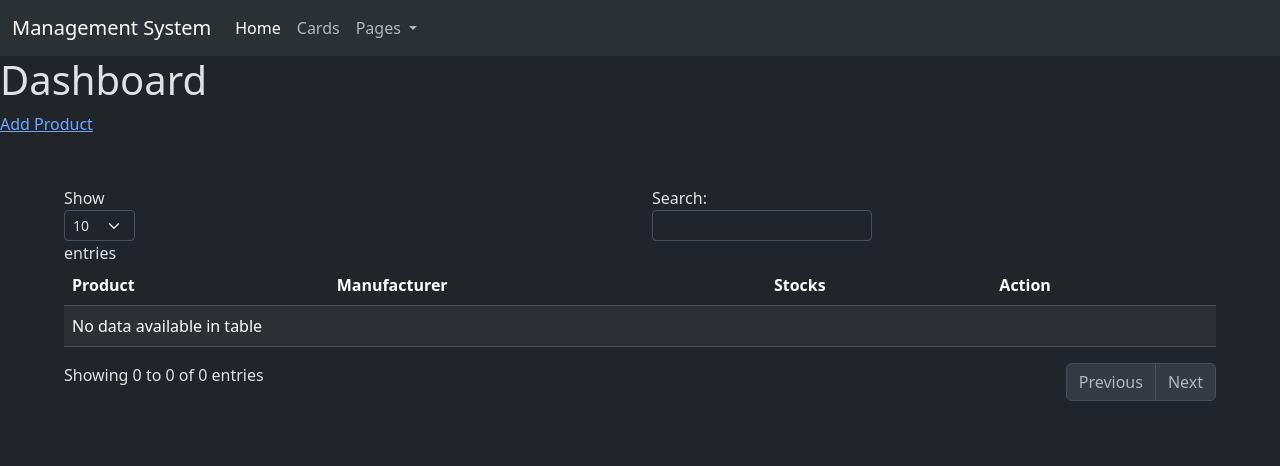
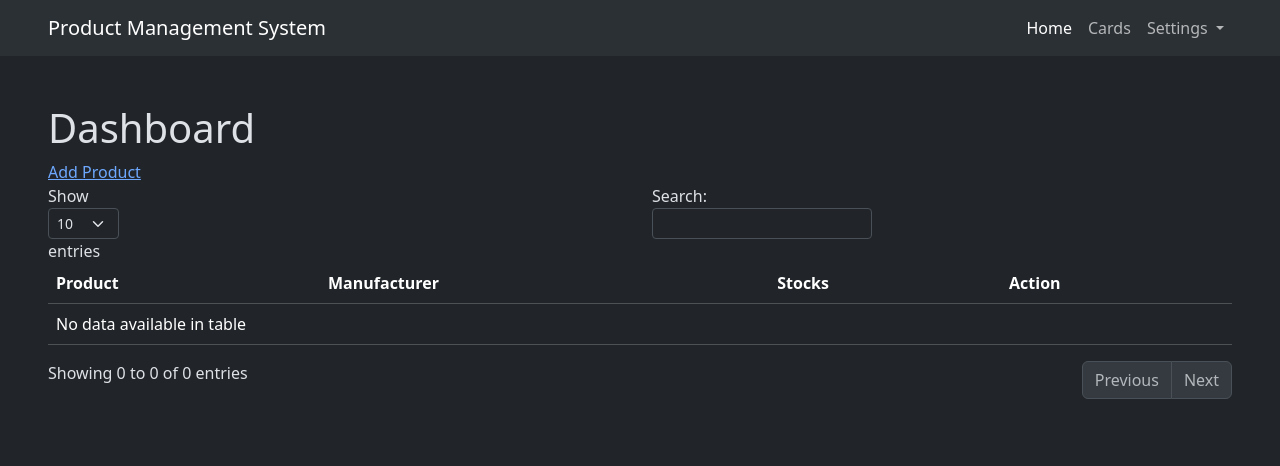
Before and after one commit to emakph/groupflask, a Flask app: page / in a window 1280 px wide. Shown: the top 466 px of the page. Run offline with Flask 2, Linux system fonts and the light colour scheme; data that the repository does not hold is empty; some libraries are stand-ins or nearby versions.

Commit message:
sizing spacing changes

```diff
--- a/static/css/style.css
+++ b/static/css/style.css
@@ -8,12 +8,6 @@ nav.navbar.navbar-expand-lg.navbar-light.bg-light {
 
 ul.pagination {
     justify-content: flex-end;
-}
-
-div#mytable_wrapper {
-    width: 90%;
-    margin: auto;
-    padding: 50px 0px;
 }
 
 .form-inline .form-control {
--- a/templates/index.html
+++ b/templates/index.html
@@ -13,13 +13,13 @@
 
     </head>
 <body>
-  <nav class="navbar navbar-expand-lg bg-body-tertiary">
-    <div class="container-fluid">
-      <a class="navbar-brand" href="#">Management System</a>
+  <nav class="navbar navbar-expand-lg bg-body-tertiary px-5">
+    <div class="container-fluid px-0">
+      <a class="navbar-brand" href="#">Product Management System</a>
       <button class="navbar-toggler" type="button" data-bs-toggle="collapse" data-bs-target="#navbarNavDropdown" aria-controls="navbarNavDropdown" aria-expanded="false" aria-label="Toggle navigation">
         <span class="navbar-toggler-icon"></span>
       </button>
-      <div class="collapse navbar-collapse" id="navbarNavDropdown">
+      <div class="collapse navbar-collapse justify-content-end" id="navbarNavDropdown">
         <ul class="navbar-nav">
           <li class="nav-item">
             <a class="nav-link active" aria-current="page" href="#">Home</a>
@@ -29,22 +29,22 @@
           </li>
           <li class="nav-item dropdown">
             <a class="nav-link dropdown-toggle" href="#" role="button" data-bs-toggle="dropdown" aria-expanded="false">
-              Pages
+              Settings
             </a>
             <ul class="dropdown-menu">
               <li><a class="dropdown-item" href="#">Profile</a></li>
               <li><a class="dropdown-item" href="#">About Us</a></li>
-              <li><a class="dropdown-item" href="#">FAQs</a></li>
+              <li><a class="dropdown-item" href="#">Documentation</a></li>
             </ul>
           </li>
         </ul>
       </div>
     </div>
   </nav>
-    <div>
+    <div class="px-5 py-5">
       <h1>Dashboard</h1>
       <a href = "/insert">Add Product</a>
-      <table id="mytable" class="table table-striped table-dark">
+      <table id="mytable" class="table table-dark">
         <thead>
           <tr>
             <th scope="col">Product</th>
```
